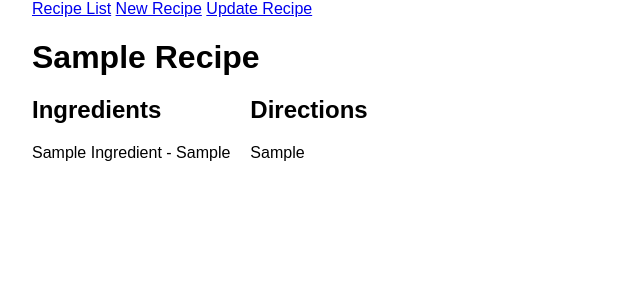
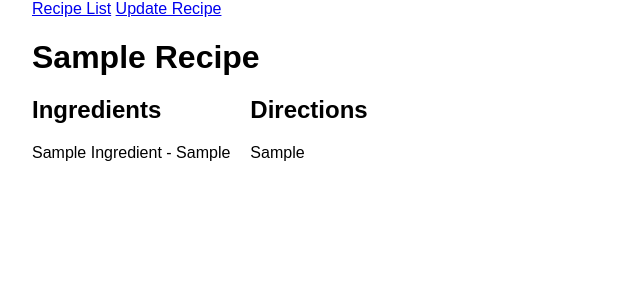
Before and after one commit to eChadwick/django_RecipeBox, a Django app: page /recipes/detail/1/ in a window 1280 px wide. Shown: the top 300 px of the page, without its empty margins (0-640 px from the left). Run offline with Django 3.2, Linux system fonts and the light colour scheme; tables that the repository leaves empty hold one stand-in row (values such as "Sample post").

Commit message:
remove extra nav link on recipe detail

```diff
--- a/RecipeBox/recipe_app/templates/recipe_app/recipe_detail.html
+++ b/RecipeBox/recipe_app/templates/recipe_app/recipe_detail.html
@@ -2,7 +2,6 @@
 
 {% block nav-bar-links %}
     <a href="{% url 'recipe-list' %}">Recipe List</a>
-    <a href="{% url 'recipe-create' %}">New Recipe</a>
     <a href="{% url 'recipe-update' recipe.pk %}">Update Recipe</a>
 {% endblock %}
 
```
